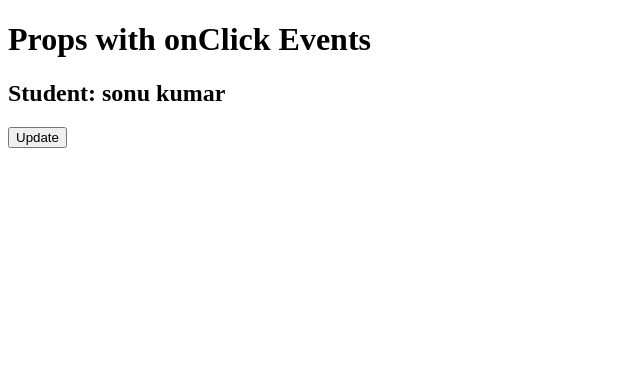
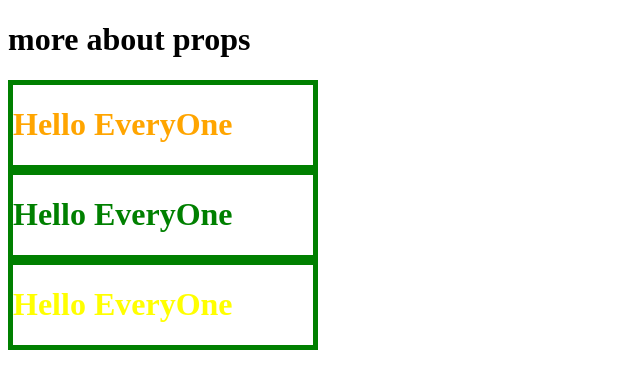
Before and after one commit to Sonukumar201995/react-revision, a React (Vite) app: page / in a window 1280 px wide. Shown: the top 388 px of the page, without its empty margins (0-640 px from the left). Built offline with nearby package versions, Linux system fonts and the light colour scheme.

Commit message:
more about props in react

```diff
--- a/src/App.jsx
+++ b/src/App.jsx
@@ -1,17 +1,17 @@
-import Student from "./Student"
-import User from "./User"
+import User from "./User";
+import Wrapper from "./Wrapper";
 
 export default function App()
 {
   return(
     <div>
-      {/* <h1>props in react js</h1>
-      <User name="sonu kumar"
-      age={31}
-      email="sonu@gmail.com"
-      address="New Delhi"/> */}
+      <h1>more about props</h1>
+      {/* <User name="sonu kumar"/>
+      <User /> */}
 
-      <Student name="sonu kumar"/>
+      <Wrapper color="orange"> <h1>Hello EveryOne</h1></Wrapper>
+      <Wrapper color="green"> <h1>Hello EveryOne</h1></Wrapper>
+      <Wrapper color="yellow"> <h1>Hello EveryOne</h1></Wrapper>
     </div>
   )
 }
--- a/src/Student.jsx
+++ /dev/null
@@ -1,18 +0,0 @@
-import { useState } from "react";
-
-export default function Student({ name }) {
-
-  const [student, setStudent] = useState(name);
-
-  return (
-    <div>
-      <h1>Props with onClick Events</h1>
-
-      <h2>Student: {student}</h2>
-
-      <button onClick={() => setStudent("Bhaskar")}>
-        Update
-      </button>
-    </div>
-  );
-}
--- a/src/User.jsx
+++ b/src/User.jsx
@@ -1,10 +1,8 @@
-export default function User({ name, age, email, address }) {
-  return (
+export default function User({name="Your Name"})
+{
+  return(
     <div>
-      <p>Name: {name}</p>
-      <p>Age: {age}</p>
-      <p>Email: {email}</p>
-      <p>Address: {address}</p>
+      <h2>Hi,{name}</h2>
     </div>
-  );
+  )
 }
--- /dev/null
+++ b/src/Wrapper.jsx
@@ -0,0 +1,8 @@
+export default function Wrapper({children,color})
+{
+    return(
+        <div style={{color:color,border:"5px solid green", width:"300px"}}>
+           {children}
+        </div>
+    )
+}
```
